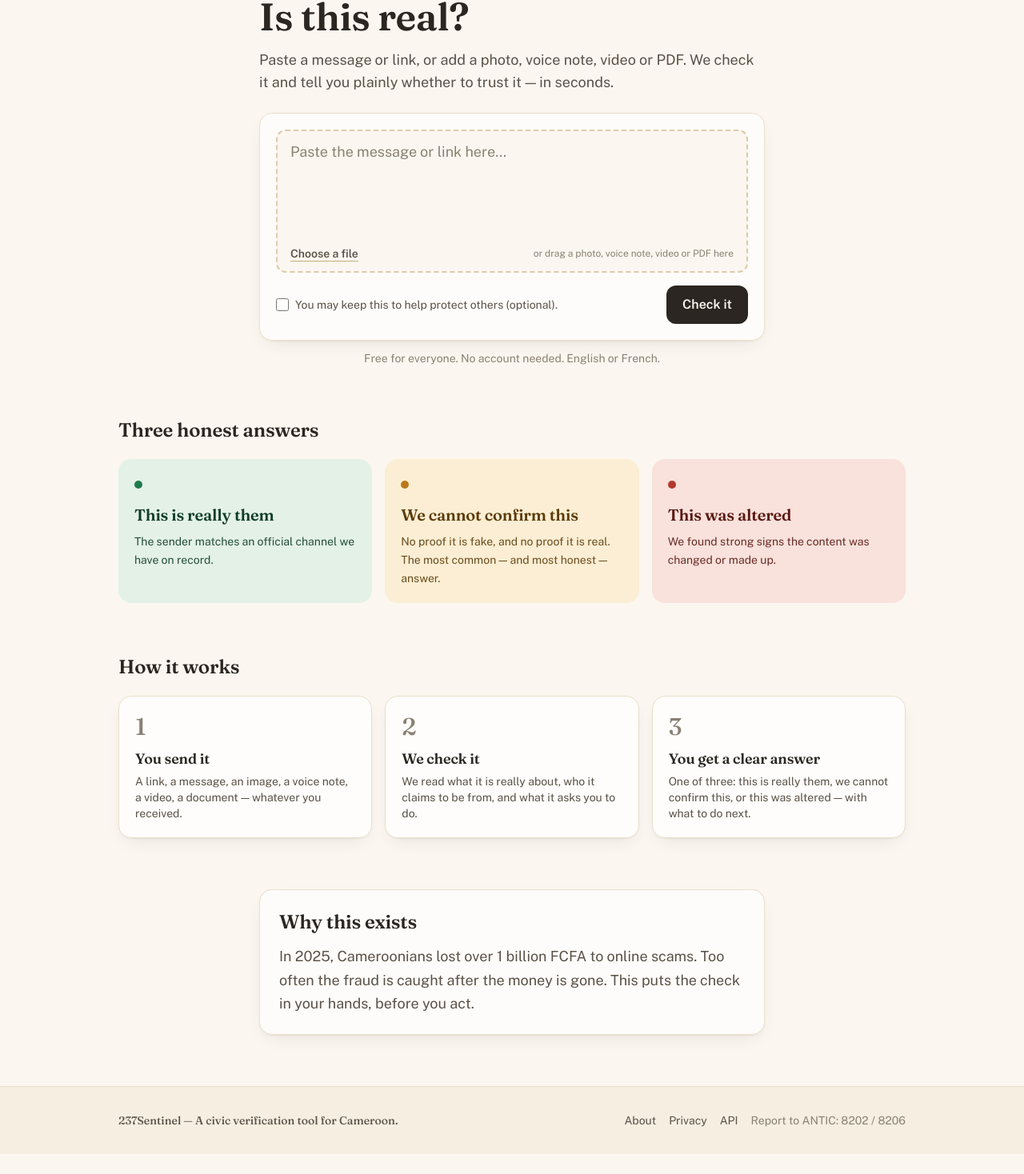
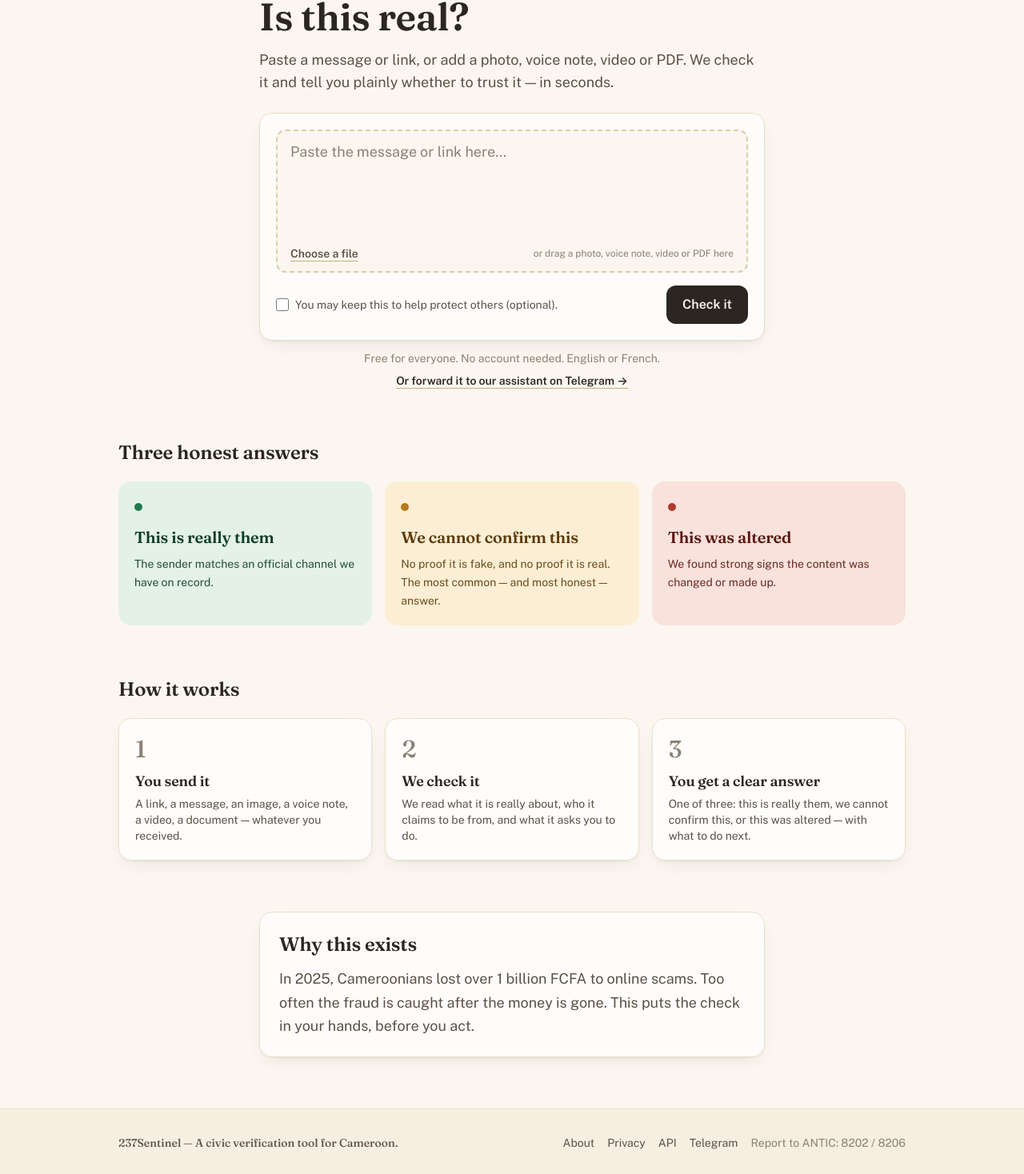
Before and after one commit to JohnnyPoks/237sentinel-web, a React (Vite) app: page / in a window 1280 px wide. Shown: the part 118-1586 px from the top of the page at 80% size. Before the commit the page ends 1561 px from the top, so only its background shows below. Built offline with nearby package versions, Linux system fonts and the light colour scheme; no server answers.

Commit message:
Add Telegram assistant link to landing and footer

```diff
--- a/src/components/Layout.tsx
+++ b/src/components/Layout.tsx
@@ -1,6 +1,6 @@
 import { Link, NavLink, Outlet } from "react-router-dom";
 import { useTranslation } from "react-i18next";
-import { APP_NAME } from "../config";
+import { APP_NAME, TELEGRAM_BOT_URL } from "../config";
 
 function LangToggle() {
   const { i18n } = useTranslation();
@@ -79,6 +79,14 @@ export default function Layout() {
             <Link to="/api-docs" className="hover:text-ink">
               {t("footer.api")}
             </Link>
+            <a
+              href={TELEGRAM_BOT_URL}
+              target="_blank"
+              rel="noopener noreferrer"
+              className="hover:text-ink"
+            >
+              Telegram
+            </a>
             <span className="text-ink-faint">{t("footer.report")}</span>
           </div>
         </div>
--- a/src/config.ts
+++ b/src/config.ts
@@ -1,5 +1,8 @@
 // The one place the product is named per repo (brief §1). Change to rebrand.
 export const APP_NAME = "237Sentinel";
+
+// Public Telegram assistant. Forward it anything to get the same check.
+export const TELEGRAM_BOT_URL = "https://t.me/Sentinel237Bot";
 
 // API base — set VITE_API_BASE_URL in .env for production (the Space URL).
 export const API_BASE_URL =
--- a/src/locales/en.json
+++ b/src/locales/en.json
@@ -16,6 +16,7 @@
     "heroTitle": "Is this real?",
     "heroSub": "Paste a message or link, or add a photo, voice note, video or PDF. We check it and tell you plainly whether to trust it — in seconds.",
     "trustLine": "Free for everyone. No account needed. English or French.",
+    "orTelegram": "Or forward it to our assistant on Telegram",
     "howTitle": "How it works",
     "how1Title": "You send it",
     "how1Body": "A link, a message, an image, a voice note, a video, a document — whatever you received.",
--- a/src/locales/fr.json
+++ b/src/locales/fr.json
@@ -16,6 +16,7 @@
     "heroTitle": "Est-ce que c'est vrai ?",
     "heroSub": "Collez un message ou un lien, ou ajoutez une photo, une note vocale, une vidéo ou un PDF. Nous le vérifions et vous disons clairement s'il faut y faire confiance — en quelques secondes.",
     "trustLine": "Gratuit pour tous. Sans compte. En français ou en anglais.",
+    "orTelegram": "Ou transférez-le à notre assistant sur Telegram",
     "howTitle": "Comment ça marche",
     "how1Title": "Vous l'envoyez",
     "how1Body": "Un lien, un message, une image, une note vocale, une vidéo, un document — ce que vous avez reçu.",
--- a/src/pages/Landing.tsx
+++ b/src/pages/Landing.tsx
@@ -1,6 +1,7 @@
 import { useTranslation } from "react-i18next";
 
 import SubmitBox from "../components/SubmitBox";
+import { TELEGRAM_BOT_URL } from "../config";
 
 export default function Landing() {
   const { t } = useTranslation();
@@ -39,6 +40,16 @@ export default function Landing() {
         </div>
         <p className="mt-3 text-center text-sm text-ink-faint">
           {t("landing.trustLine")}
+        </p>
+        <p className="mt-2 text-center text-sm">
+          <a
+            href={TELEGRAM_BOT_URL}
+            target="_blank"
+            rel="noopener noreferrer"
+            className="font-semibold text-ink underline decoration-sand-400 underline-offset-4 hover:decoration-ink"
+          >
+            {t("landing.orTelegram")} →
+          </a>
         </p>
       </section>
 
```
